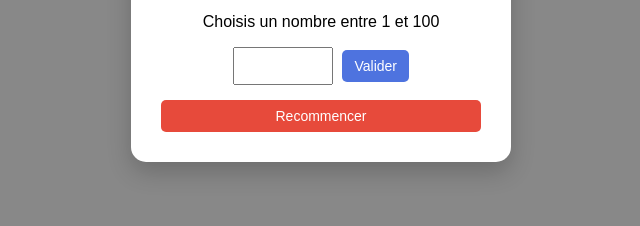
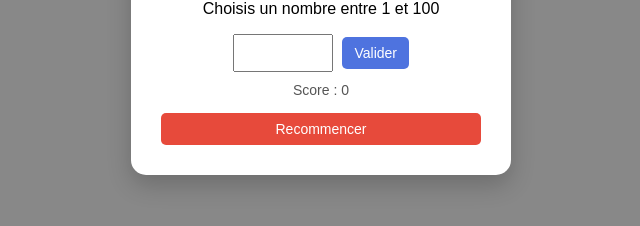
Before and after one commit to ShepardCub/more_or_less, a plain HTML site: page index.html in a window 1280 px wide. Shown: the part 368-594 px from the top of the page, without its empty margins (319-959 px from the left). Drawn offline with Linux system fonts and the light colour scheme.

Commit message:
add score counter

```diff
--- a/home.html
+++ b/index.html
@@ -21,6 +21,7 @@
         <button id="checkBtn">Valider</button>
 
         <div class="message" id="message"></div>
+        <div class="score" id="wins"></div>
         <div class="score" id="attempts"></div>
 
         <button class="restart" id="restartBtn">Recommencer</button>
--- a/src/game.js
+++ b/src/game.js
@@ -4,11 +4,14 @@ const checkBtn = document.getElementById("checkBtn");
 const restartBtn = document.getElementById("restartBtn");
 const message = document.getElementById("message");
 const attemptsDisplay = document.getElementById("attempts");
+const scoreDisplay = document.getElementById("wins");
 
 // Variables du jeu
 let secretNumber = Math.floor(Math.random() * 100) + 1;
 let attempts = 0;
+let wins = Number(localStorage.getItem("wins")) || 0;
 
+scoreDisplay.textContent = "Score : " + wins;
 
 // Fonction pour vérifier la réponse
 function checkGuess() {
@@ -25,6 +28,7 @@ function checkGuess() {
     // Afficher les messages et score si cachés
     message.style.display = "block";
     attemptsDisplay.style.display = "block";
+    scoreDisplay.style.display = "block";
 
     const difference = Math.abs(secretNumber - guess);
 
@@ -60,6 +64,9 @@ function checkGuess() {
         // On cache les boutons
         guessInput.style.display = "none";
         checkBtn.style.display = "none";
+
+        wins++;
+        localStorage.setItem("wins", wins);
     }
     else if (difference <= 5) {
         message.textContent = "🔥 Brûlant !!";
@@ -90,6 +97,7 @@ function checkGuess() {
 
 
     attemptsDisplay.textContent = "Nombre d'essais : " + attempts;
+    scoreDisplay.textContent = "Score : " + wins;
 
     guessInput.value = "";
     guessInput.focus();
--- a/stylesheet.css
+++ b/stylesheet.css
@@ -57,6 +57,10 @@ button:hover {
   display: none; /* caché au départ */
 }
 
+.score#wins {
+  display: block;
+}
+
 .restart {
   margin-top: 15px;
   background-color: #e74a3b;
```
